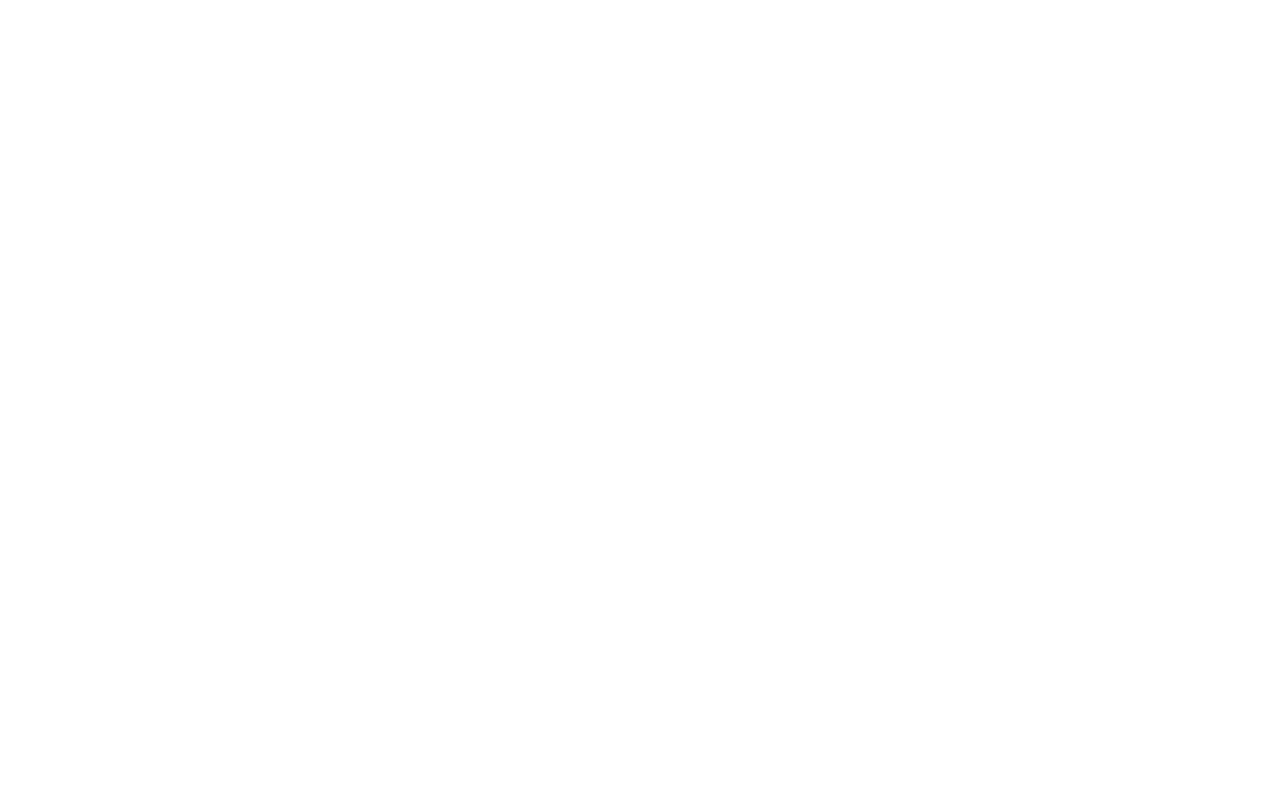
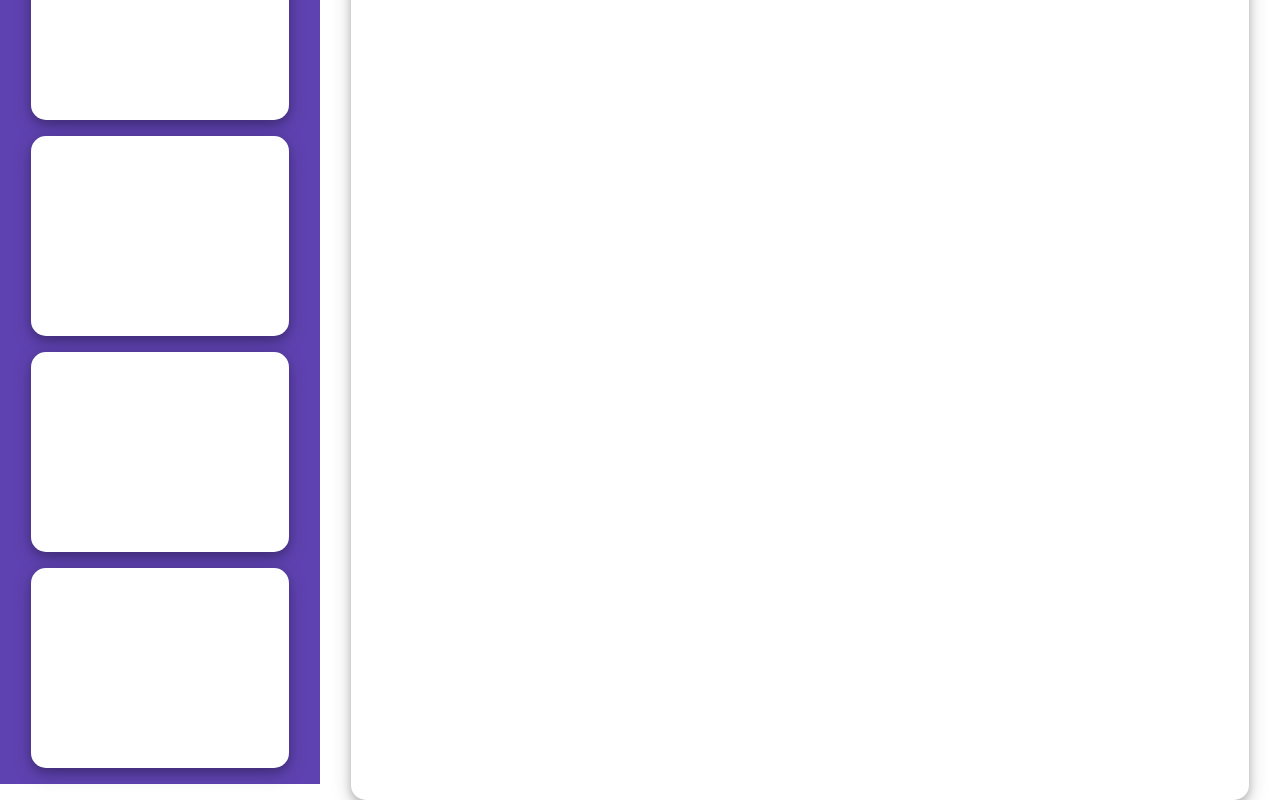
Before and after one commit to amckean12/rss-ui, a React (Create React App) app: page / in a window 1280 px wide. Shown: the part 896-1696 px from the top of the page. Before the commit the page ends 800 px from the top, so only its background shows below. Built offline with nearby package versions, Linux system fonts and the light colour scheme.

Commit message:
works on profile layout

```diff
--- a/src/containers/main_container.jsx
+++ b/src/containers/main_container.jsx
@@ -2,12 +2,14 @@
 
 //Container
 import LoginContainer from './login_container.jsx'
+import ProfileContainer from './profile_container.jsx'
 
 class MainContainer extends Component {
     render(){
         return(
             <main className="main container-fluid">
                 <LoginContainer />
+                <ProfileContainer />
             </main>
         );
     }
--- /dev/null
+++ b/src/containers/profile_container.jsx
@@ -0,0 +1,33 @@
+import React, { Component } from 'react';
+
+// Stylesheets
+import '../styles/components/profile.scss'
+
+class ProfileContainer extends Component {
+    render(){
+        return(
+            <section className="profile row">
+                <div className="col-md-3 col-sm-12 profile__overview-container">
+                    <div className="profile__overview-stat profile__overview-stat--article-count">
+
+                    </div>
+                    <div className="profile__overview-stat profile__overview-stat--article-img-count">
+
+                    </div>
+                    <div className="profile__overview-stat profile__overview-stat--oldest-article">
+
+                    </div>
+                    <div className="profile__overview-stat profile__overview-stat--newest-article">
+
+                    </div>
+                </div>
+                <div className="col-md-9 col-sm-12 profile__rss-feed-container">
+                    <div className="profile__rss-feed">
+                    </div>
+                </div>
+            </section>
+        );
+    }
+}
+
+export default ProfileContainer
--- /dev/null
+++ b/src/styles/components/profile.scss
@@ -0,0 +1,22 @@
+.profile {
+    height: 100%;
+
+    &__overview-container {
+        background-color: #5F42B1;
+    }
+    &__overview-stat {
+        height: 200px;
+        margin: 1rem;
+        background-color: white;
+        border-radius: 15px;
+        box-shadow: 0 4px 8px 0 rgba(0, 0, 0, 0.2), 0 6px 20px 0 rgba(0, 0, 0, 0.19);
+    }
+
+    &__rss-feed {
+        height: 100%;
+        margin: 1rem;
+        background-color: white;
+        border-radius: 15px;
+        box-shadow: 0 4px 8px 0 rgba(0, 0, 0, 0.2), 0 6px 20px 0 rgba(0, 0, 0, 0.19);
+    }
+}
```
